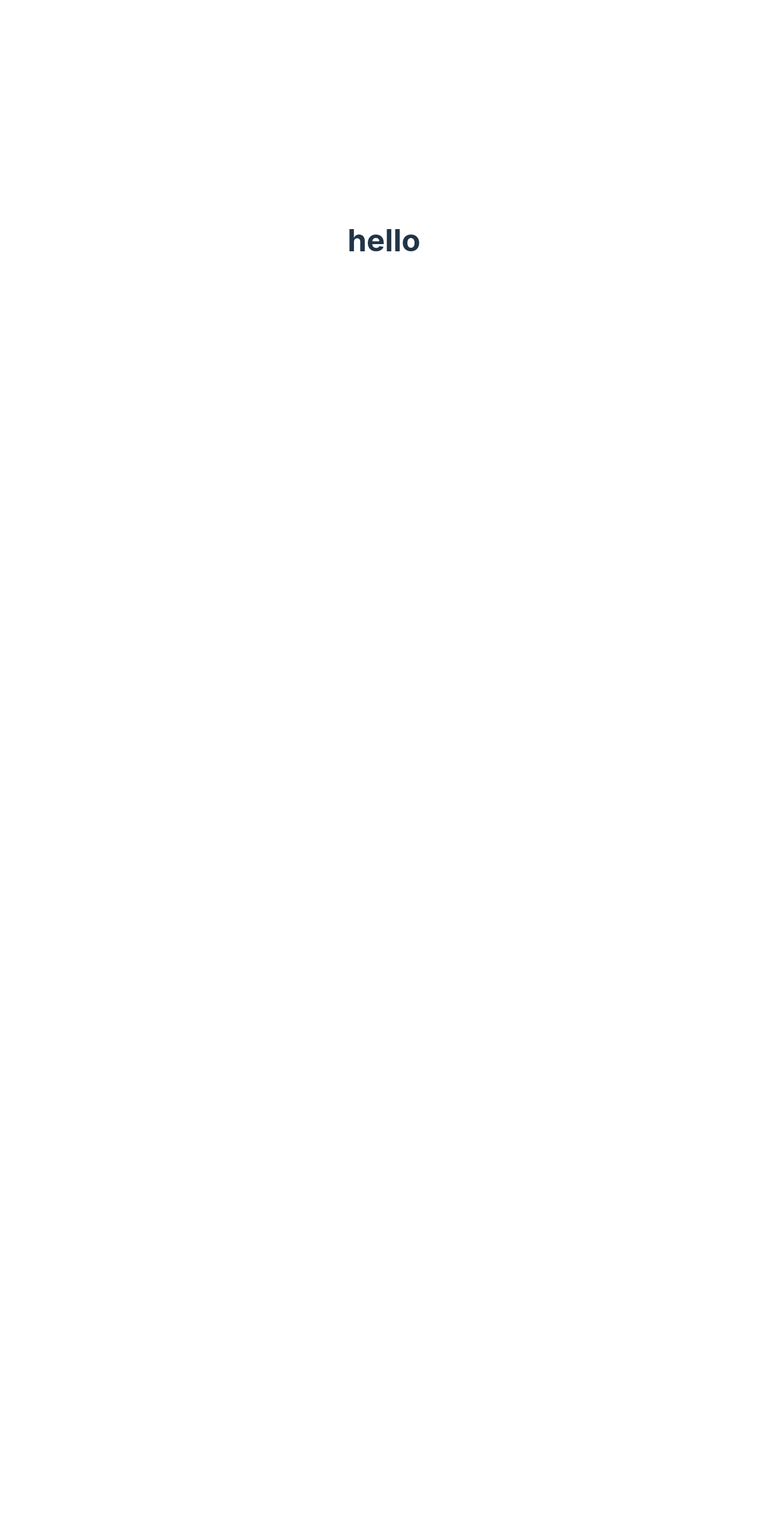
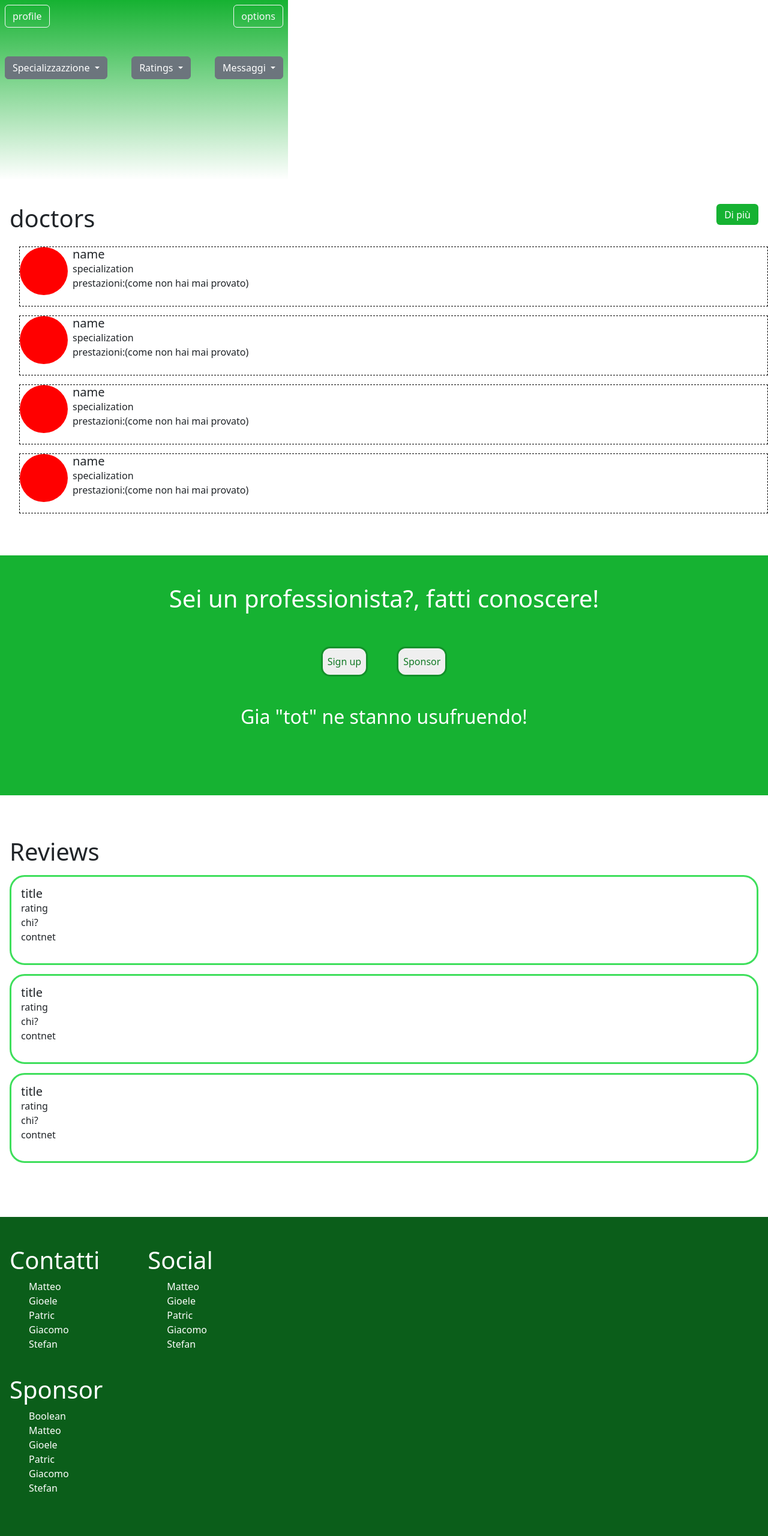
Before and after one commit to patrictobola/BDoctors, a Vue app in the folder bdoctor_project_front/: page / in a window 1280 px wide. Shown: the top 2561 px of the page at 60% size. Before the commit the page ends 800 px from the top, so only its background shows below. Built offline with nearby package versions, Linux system fonts and the light colour scheme.

Commit message:
basic home tyle and layout

```diff
--- /dev/null
+++ b/bdoctor_project_front/src/components/DoctorList.vue
@@ -0,0 +1,123 @@
+<script >
+export default {
+  name: 'DoctorList',
+  data: () => ({}),
+}
+</script>
+
+<template>
+  <!-- DOCTORS -->
+  <div class="doctors-box">
+    <div class="mx-3 d-flex justify-content-between">
+      <h1>doctors</h1>
+      <button type="button" class="btn d-flex align-items-center">Di più</button>
+    </div>
+    <!-- DOCTOR LIST -->
+    <ul class="doctor-list">
+      <!-- DOCTOR CARD -->
+      <li>
+        <div class="doctor lines">
+          <div class="d-flex h-100">
+            <!-- DOCTOR-IMG -->
+            <div class="doc-image"></div>
+            <!-- DOCTOR INFO -->
+            <div>
+              <div>
+                <h5 class="ms-2 m-0">name</h5>
+                <p class="ms-2 m-0">specialization</p>
+                <p class="ms-2 m-0">prestazioni:(come non hai mai provato)</p>
+              </div>
+            </div>
+          </div>
+        </div>
+      </li>
+      <!-- DOCTOR CARD -->
+      <li>
+        <div class="doctor lines">
+          <div class="d-flex h-100">
+            <!-- DOCTOR-IMG -->
+            <div class="doc-image"></div>
+            <!-- DOCTOR INFO -->
+            <div>
+              <div>
+                <h5 class="ms-2 m-0">name</h5>
+                <p class="ms-2 m-0">specialization</p>
+                <p class="ms-2 m-0">prestazioni:(come non hai mai provato)</p>
+              </div>
+            </div>
+          </div>
+        </div>
+      </li>
+      <!-- DOCTOR CARD -->
+      <li>
+        <div class="doctor lines">
+          <div class="d-flex h-100">
+            <!-- DOCTOR-IMG -->
+            <div class="doc-image"></div>
+            <!-- DOCTOR INFO -->
+            <div>
+              <div>
+                <h5 class="ms-2 m-0">name</h5>
+                <p class="ms-2 m-0">specialization</p>
+                <p class="ms-2 m-0">prestazioni:(come non hai mai provato)</p>
+              </div>
+            </div>
+          </div>
+        </div>
+      </li>
+      <li>
+        <div class="doctor lines">
+          <div class="d-flex h-100">
+            <!-- DOCTOR-IMG -->
+            <div class="doc-image"></div>
+            <!-- DOCTOR INFO -->
+            <div>
+              <div>
+                <h5 class="ms-2 m-0">name</h5>
+                <p class="ms-2 m-0">specialization</p>
+                <p class="ms-2 m-0">prestazioni:(come non hai mai provato)</p>
+              </div>
+            </div>
+          </div>
+        </div>
+      </li>
+    </ul>
+  </div>
+</template>
+
+<style scoped>
+.lines {
+  border: 1px dashed black;
+}
+
+.doctors-box {
+  margin-top: 40px;
+}
+
+button {
+  background-color: rgb(22, 178, 50);
+  color: white;
+  height: 35px;
+}
+
+.doctor-list {
+  width: 100%;
+
+}
+
+.doc-image {
+  background-color: red;
+  height: 80px;
+  width: 80px;
+  border-radius: 50%;
+}
+
+.doctor {
+  height: 100px;
+}
+
+li {
+  list-style: none;
+  margin-top: 15px;
+}
+</style>
--- /dev/null
+++ b/bdoctor_project_front/src/components/Footer.vue
@@ -0,0 +1,66 @@
+<script >
+export default {
+  name: 'Footer',
+  data: () => ({}),
+}
+</script>
+
+<template>
+  <div class="footer-box ">
+    <!-- CONTACTS -->
+
+    <div class="d-flex ms-3 pt-5">
+      <div>
+        <h1>Contatti</h1>
+        <ul>
+          <li>Matteo</li>
+          <li>Gioele</li>
+          <li>Patric</li>
+          <li>Giacomo</li>
+          <li>Stefan</li>
+        </ul>
+      </div><!-- SOCIALS -->
+      <div class="socials">
+        <h1>Social</h1>
+        <ul>
+          <li>Matteo</li>
+          <li>Gioele</li>
+          <li>Patric</li>
+          <li>Giacomo</li>
+          <li>Stefan</li>
+        </ul>
+      </div>
+    </div>
+    <!-- SPONSOR -->
+    <h1 class="mt-4 ms-3">Sponsor</h1>
+    <ul class="ms-3">
+      <li>Boolean</li>
+      <li>Matteo</li>
+      <li>Gioele</li>
+      <li>Patric</li>
+      <li>Giacomo</li>
+      <li>Stefan</li>
+    </ul>
+    <p class="text-center pt-5"><strong>copiright</strong> Lorem ipsum dolor sit amet consectetur adipisicing elit. Sequi
+      esse
+      cumque itaque molestias repellendus mollitia </p>
+  </div>
+</template>
+
+<style scoped>
+.footer-box {
+  width: 100%;
+  height: 580px;
+  background-color: rgb(11, 94, 26);
+  color: white;
+  margin-top: 90px;
+}
+
+ul {
+  list-style: none;
+}
+
+.socials {
+  margin-left: 80px;
+}
+</style>
--- /dev/null
+++ b/bdoctor_project_front/src/components/Header.vue
@@ -0,0 +1,56 @@
+<script>
+export default {
+  name: 'Header',
+  data: () => ({}),
+
+}
+</script>
+
+<template>
+  <header>
+    <div class="d-flex p-2 justify-content-between">
+      <button type="button" class="btn btn-outline-light">profile</button>
+      <button type="button" class="btn btn-outline-light">options</button>
+    </div>
+
+    <div class="d-flex px-2 justify-content-between nav flex-shirnk">
+      <div class="dropdown">
+        <button class="btn btn-secondary dropdown-toggle" type="button" data-bs-toggle="dropdown" aria-expanded="false">
+          Specializzazzione
+        </button>
+        <ul class="dropdown-menu">
+          <li><a class="dropdown-item" href="#">Action</a></li>
+        </ul>
+      </div>
+      <div class="dropdown">
+        <button class="btn btn-secondary dropdown-toggle" type="button" data-bs-toggle="dropdown" aria-expanded="false">
+          Ratings
+        </button>
+        <ul class="dropdown-menu">
+          <li><a class="dropdown-item" href="#">Action</a></li>
+        </ul>
+      </div>
+      <div class="dropdown">
+        <button class="btn btn-secondary dropdown-toggle" type="button" data-bs-toggle="dropdown" aria-expanded="false">
+          Messaggi
+        </button>
+        <ul class="dropdown-menu">
+          <li><a class="dropdown-item" href="#">Action</a></li>
+        </ul>
+      </div>
+    </div>
+
+  </header>
+</template>
+
+<style scoped>
+header {
+  height: 300px;
+  width: 480px;
+  background-image: linear-gradient(rgb(22, 178, 50), transparent);
+}
+
+.nav {
+  padding-top: 40px;
+}
+</style>
--- a/bdoctor_project_front/src/components/Homepage.vue
+++ b/bdoctor_project_front/src/components/Homepage.vue
@@ -1,11 +1,17 @@
 <script >
+import Header from './Header.vue';
+import Main from './Main.vue';
+import Footer from './Footer.vue';
 export default {
   name: 'Homepage',
+  components: { Header, Main, Footer },
 }
 </script>
 
 <template>
-  <h1>hello</h1>
+  <Header />
+  <Main />
+  <Footer />
 </template>
 
 <style scoped></style>
--- /dev/null
+++ b/bdoctor_project_front/src/components/Main.vue
@@ -0,0 +1,24 @@
+<script >
+import DoctorList from './DoctorList.vue';
+import ReviewsList from './ReviewsList.vue';
+import Sponsor from './Sponsor.vue';
+export default {
+  name: 'Main',
+  data: () => ({}),
+  components: { ReviewsList, DoctorList, Sponsor }
+}
+</script>
+
+<template>
+  <main>
+    <!-- DOCTOR LIST -->
+    <DoctorList />
+    <!-- SPONSOR -->
+    <Sponsor />
+    <!-- NEWS LIST -->
+    <ReviewsList />
+
+  </main>
+</template>
+
+<style scoped></style>
--- /dev/null
+++ b/bdoctor_project_front/src/components/ReviewsList.vue
@@ -0,0 +1,75 @@
+<script >
+export default {
+  name: 'NewsList',
+  data: () => ({}),
+}
+</script>
+
+<template>
+  <!-- REVIEWS -->
+  <div class="reviews-box">
+    <h1 class="ms-3">Reviews</h1>
+    <!-- REVIEWS LIST -->
+    <ul>
+      <!-- REVIEWS CARD -->
+      <li>
+        <div class="review mx-3">
+          <!-- REVIEWS INFO -->
+          <div class="mt-3">
+            <h5 class="ms-3 m-0">title</h5>
+            <div class="ms-3 m-0">rating</div>
+            <p class="ms-3 m-0">chi?</p>
+            <p class="ms-3 m-0">contnet</p>
+          </div>
+        </div>
+      </li>
+      <!-- REVIEWS CARD -->
+      <li>
+        <div class="review mx-3">
+          <!-- REVIEWS INFO -->
+          <div class="mt-3">
+            <h5 class="ms-3 m-0">title</h5>
+            <div class="ms-3 m-0">rating</div>
+            <p class="ms-3 m-0">chi?</p>
+            <p class="ms-3 m-0">contnet</p>
+          </div>
+        </div>
+      </li>
+      <!-- REVIEWS CARD -->
+      <li>
+        <div class="review mx-3">
+          <!-- REVIEWS INFO -->
+          <div class="mt-3">
+            <h5 class="ms-3 m-0">title</h5>
+            <div class="ms-3 m-0">rating</div>
+            <p class="ms-3 m-0">chi?</p>
+            <p class="ms-3 m-0">contnet</p>
+          </div>
+        </div>
+      </li>
+    </ul>
+  </div>
+</template>
+
+<style scoped>
+.reviews-box {
+  margin-top: 70px;
+}
+
+.review {
+  height: 150px;
+  border: 1px dashed black;
+  border: 3px solid rgb(63, 223, 92);
+  border-radius: 25px;
+}
+
+li {
+  list-style: none;
+  margin-top: 15px;
+}
+
+ul {
+  width: 100%;
+  padding-left: 0;
+}
+</style>
--- /dev/null
+++ b/bdoctor_project_front/src/components/Sponsor.vue
@@ -0,0 +1,32 @@
+<script >
+export default {
+  name: 'Sponsor',
+  data: () => ({}),
+}
+</script>
+
+<template>
+  <div class="sponsor-box text-center">
+    <h1 class="pt-5">Sei un professionista?, fatti conoscere!</h1>
+    <div class="pt-5"><button>Sign up</button>
+      <button class="ms-5"> Sponsor</button>
+    </div>
+    <h2 class="mt-5">Gia "tot" ne stanno usufruendo!</h2>
+  </div>
+</template>
+
+<style scoped>
+.sponsor-box {
+  height: 400px;
+  background-color: rgb(22, 178, 50);
+  margin-top: 70px;
+  color: white;
+}
+
+button {
+  border: rgb(19, 145, 42) 3px solid;
+  padding: 10px 8px;
+  color: rgb(18, 122, 37);
+  border-radius: 15px;
+}
+</style>
--- a/bdoctor_project_front/src/style/style.css
+++ /dev/null
@@ -1,89 +0,0 @@
-:root {
-  font-family: Inter, system-ui, Avenir, Helvetica, Arial, sans-serif;
-  line-height: 1.5;
-  font-weight: 400;
-
-  color-scheme: light dark;
-  color: rgba(255, 255, 255, 0.87);
-  background-color: #242424;
-
-  font-synthesis: none;
-  text-rendering: optimizeLegibility;
-  -webkit-font-smoothing: antialiased;
-  -moz-osx-font-smoothing: grayscale;
-  -webkit-text-size-adjust: 100%;
-}
-
-a {
-  font-weight: 500;
-  color: #646cff;
-  text-decoration: inherit;
-}
-a:hover {
-  color: #535bf2;
-}
-
-a {
-  font-weight: 500;
-  color: #646cff;
-  text-decoration: inherit;
-}
-a:hover {
-  color: #535bf2;
-}
-
-body {
-  margin: 0;
-  display: flex;
-  place-items: center;
-  min-width: 320px;
-  min-height: 100vh;
-}
-
-h1 {
-  font-size: 3.2em;
-  line-height: 1.1;
-}
-
-button {
-  border-radius: 8px;
-  border: 1px solid transparent;
-  padding: 0.6em 1.2em;
-  font-size: 1em;
-  font-weight: 500;
-  font-family: inherit;
-  background-color: #1a1a1a;
-  cursor: pointer;
-  transition: border-color 0.25s;
-}
-button:hover {
-  border-color: #646cff;
-}
-button:focus,
-button:focus-visible {
-  outline: 4px auto -webkit-focus-ring-color;
-}
-
-.card {
-  padding: 2em;
-}
-
-#app {
-  max-width: 1280px;
-  margin: 0 auto;
-  padding: 2rem;
-  text-align: center;
-}
-
-@media (prefers-color-scheme: light) {
-  :root {
-    color: #213547;
-    background-color: #ffffff;
-  }
-  a:hover {
-    color: #747bff;
-  }
-  button {
-    background-color: #f9f9f9;
-  }
-}
```
Also changed, not shown: bdoctor_project_front/src/main.js (+6 -5 lines).
